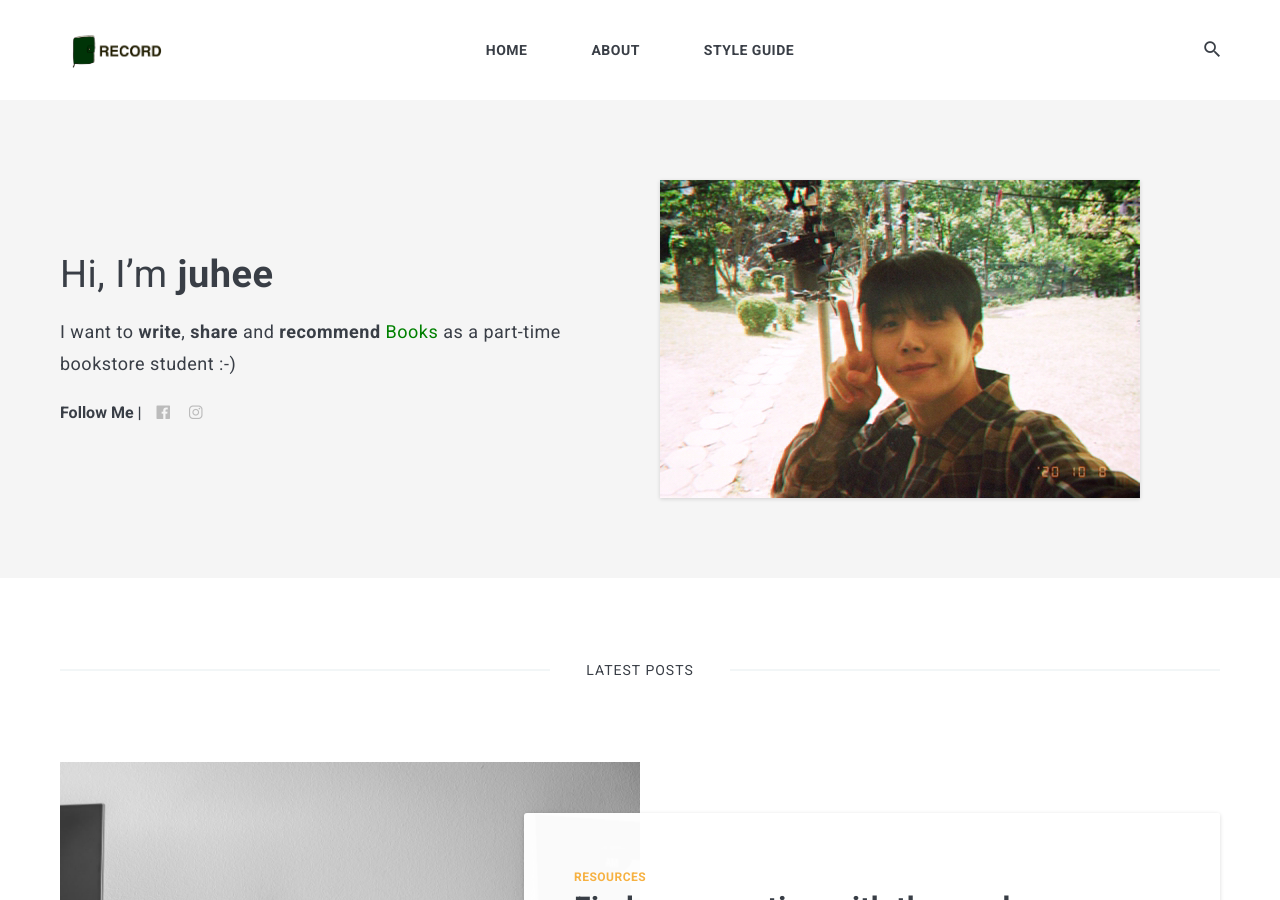
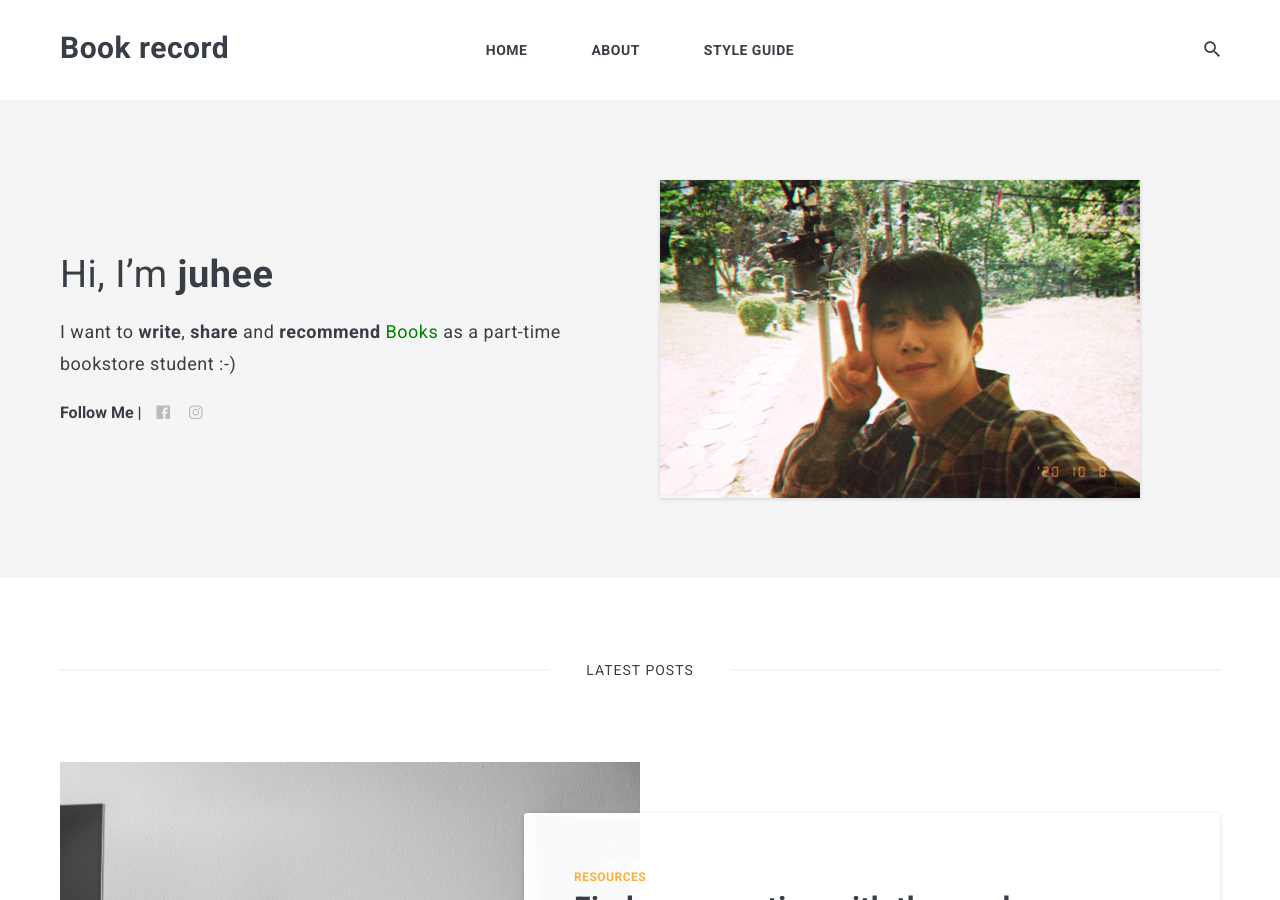
Before and after one commit to du2i/du2i.github.io, a Jekyll site: the page built from index.html, in a window 1280 px wide and 900 px high. Built offline with Jekyll 4.4.1, drawn with Linux system fonts in a browser that asks for light colours; nearby versions of some CDN libraries; the list of posts is cut into pages by our own code.

Commit message:
Update settings.yml

```diff
--- a/_data/settings.yml
+++ b/_data/settings.yml
@@ -1,7 +1,7 @@
 #-------------------------------
 # General Site Settings
 title: Book record
-logo: rrcord (2).png # You can add own logo.
+logo:  # You can add own logo.
 description: Zolan is modern minimal theme for Jekyll
 
 
```
